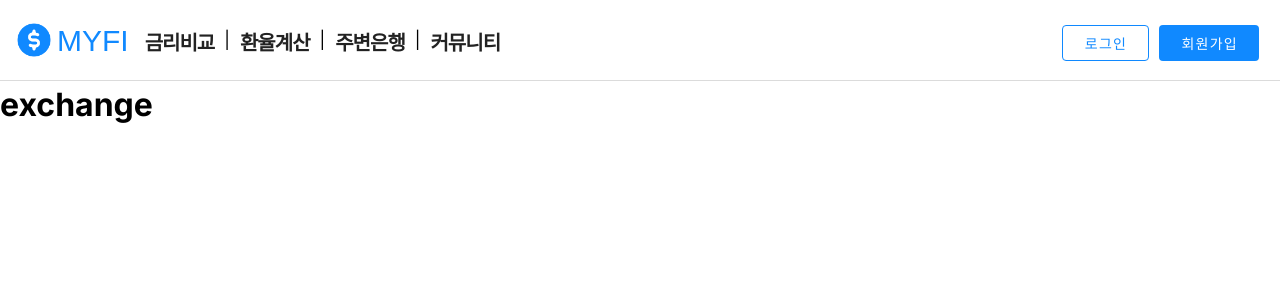
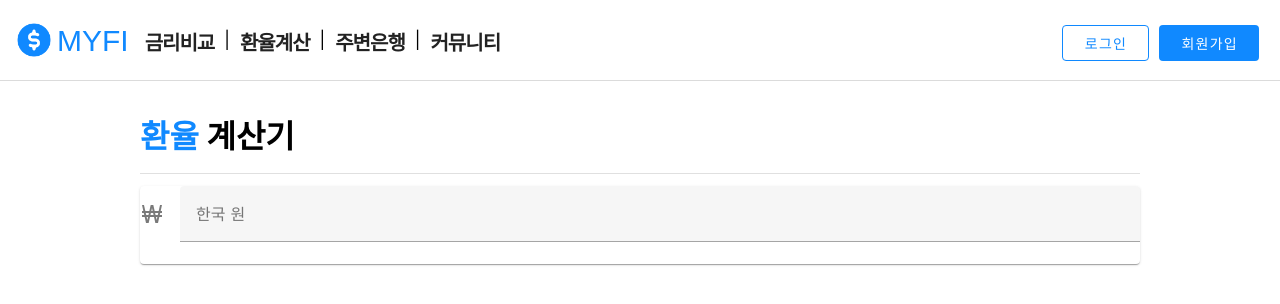
Before and after one commit to Nahaeran/MYFI_front, a Vue app: page /exchange in a window 1280 px wide. Shown: the top 304 px of the page. Built offline with nearby package versions, Linux system fonts and the light colour scheme; a web font is replaced by a local one.

Commit message:
feat: exchange 구현 중

```diff
--- /dev/null
+++ b/src/components/ExchangeCalculater.vue
@@ -0,0 +1,20 @@
+<script setup>
+
+</script>
+
+<template>
+  <v-card>
+    <v-form>
+
+      <v-text-field
+        type="number"
+        label="한국 원"
+        prepend-icon="mdi-currency-krw"
+      ></v-text-field>
+    </v-form>
+  </v-card>
+</template>
+
+<style scoped>
+
+</style>
--- a/src/views/ExchangeView.vue
+++ b/src/views/ExchangeView.vue
@@ -1,13 +1,18 @@
 <script setup>
-
+import ExchangeCalculater from '@/components/ExchangeCalculater.vue'
 </script>
 
 <template>
-  <div>
-    <h1>exchange</h1>
+  <div class="container">
+    <h1><span class="color">환율</span> 계산기</h1>
+    <v-divider class="my-3"></v-divider>
+    <ExchangeCalculater />
   </div>
 </template>
 
 <style scoped>
-
+.container {
+  width: 1000px;
+  margin: 2rem auto;
+}
 </style>
```
Also changed, not shown: src/views/PostListView.vue (+0 -73 lines).
